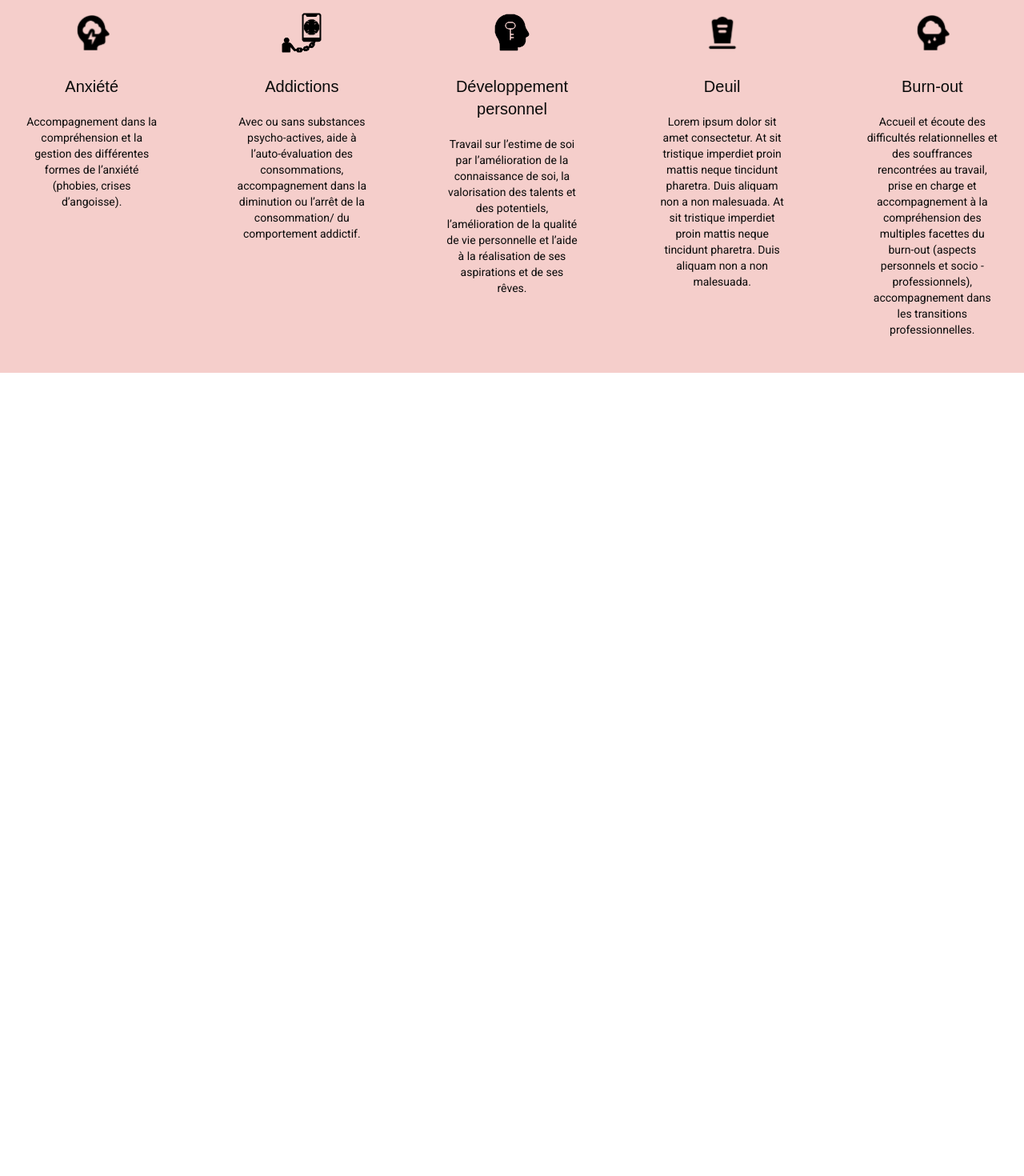
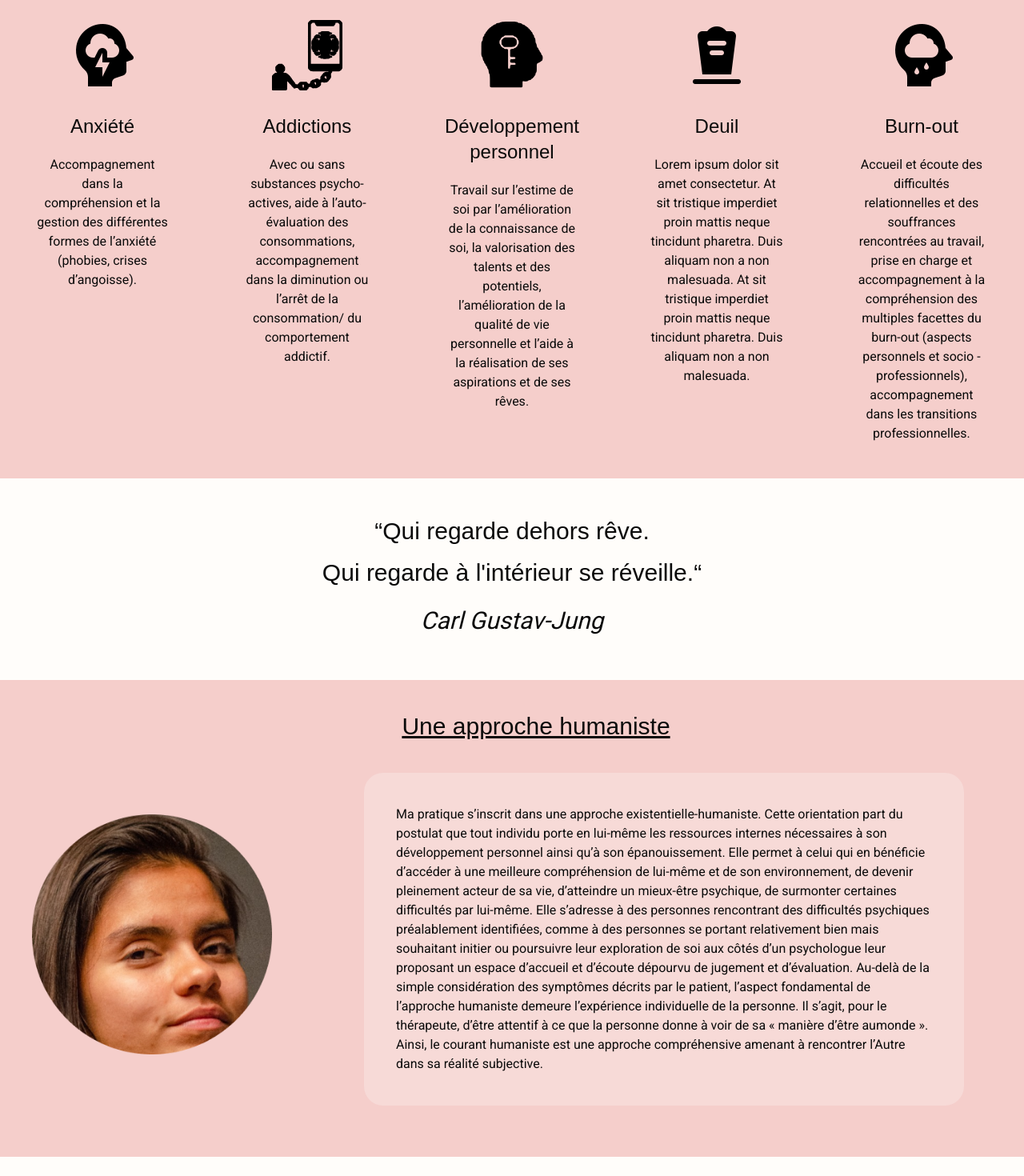
Before and after one commit to GuillaumeCeccoli/site-delphine, a Next.js app: page / in a window 1280 px wide. Shown: the part 720-2190 px from the top of the page at 80% size. Before the commit the page ends 1186 px from the top, so only its background shows below. Built offline with nearby package versions, Linux system fonts and the light colour scheme; a web font is replaced by a local one.

Commit message:
Ajout citations + la section approche

```diff
--- a/app/page.tsx
+++ b/app/page.tsx
@@ -1,6 +1,8 @@
 import Banner from "@/components/widgets/banner";
 import Header from "@/components/widgets/header";
 import Activities from "@/components/widgets/activities";
+import Citation from "@/components/widgets/citation";
+import Approach from "@/components/widgets/approche";
 
 export default function Home() {
   return (
@@ -8,6 +10,9 @@ export default function Home() {
       <Header />
       <Banner />
       <Activities />
+      <Citation />
+      <Approach />
+      <Citation />
     </main>
   );
 }
--- /dev/null
+++ b/components/widgets/actionsData.tsx
@@ -0,0 +1,44 @@
+export type Actions = {
+  icon: string;
+  title: string;
+  description: string;
+  id: string;
+};
+
+export const actions: Actions[] = [
+  {
+    id: "001",
+    icon: "/icons/Anxiety.svg",
+    title: "Anxiété",
+    description:
+      "Accompagnement dans la compréhension et la gestion des différentes formes de l’anxiété (phobies, crises d’angoisse).",
+  },
+  {
+    id: "002",
+    icon: "/icons/Addiction.svg",
+    title: "Addictions",
+    description:
+      "Avec ou sans substances psycho-actives, aide à l’auto-évaluation des consommations, accompagnement dans la diminution ou l’arrêt de la consommation/ du comportement addictif.",
+  },
+  {
+    id: "003",
+    icon: "/icons/Therapy.svg",
+    title: "Développement personnel",
+    description:
+      "Travail sur l’estime de soi par l’amélioration de la connaissance de soi, la valorisation des talents et des potentiels, l’amélioration de la qualité de vie personnelle et l’aide à la réalisation de ses aspirations et de ses rêves.",
+  },
+  {
+    id: "004",
+    icon: "/icons/Cemetery.svg",
+    title: "Deuil",
+    description:
+      "Lorem ipsum dolor sit amet consectetur. At sit tristique imperdiet proin mattis neque tincidunt pharetra. Duis aliquam non a non malesuada. At sit tristique imperdiet proin mattis neque tincidunt pharetra. Duis aliquam non a non malesuada.",
+  },
+  {
+    id: "005",
+    icon: "/icons/Depression.svg",
+    title: "Burn-out",
+    description:
+      "Accueil et écoute des difficultés relationnelles et des souffrances rencontrées au travail, prise en charge et accompagnement à la compréhension des multiples facettes du burn-out (aspects personnels et socio -professionnels), accompagnement dans les transitions professionnelles.",
+  },
+];
--- a/components/widgets/activities.tsx
+++ b/components/widgets/activities.tsx
@@ -1,71 +1,33 @@
 import React from "react";
-import { Card, CardContent, CardTitle } from "../ui/card";
+import { Card, CardContent } from "../ui/card";
 import Image from "next/image";
-
-type Actions = {
-  icon: string;
-  title: string;
-  description: string;
-};
-
-const actions: Actions[] = [
-  {
-    icon: "/icons/Anxiety.svg",
-    title: "Anxiété",
-    description:
-      "Accompagnement dans la compréhension et la gestion des différentes formes de l’anxiété (phobies, crises d’angoisse).",
-  },
-  {
-    icon: "/icons/Addiction.svg",
-    title: "Addictions",
-    description:
-      "Avec ou sans substances psycho-actives, aide à l’auto-évaluation des consommations, accompagnement dans la diminution ou l’arrêt de la consommation/ du comportement addictif.",
-  },
-  {
-    icon: "/icons/Therapy.svg",
-    title: "Développement personnel",
-    description:
-      "Travail sur l’estime de soi par l’amélioration de la connaissance de soi, la valorisation des talents et des potentiels, l’amélioration de la qualité de vie personnelle et l’aide à la réalisation de ses aspirations et de ses rêves.",
-  },
-  {
-    icon: "/icons/Cemetery.svg",
-    title: "Deuil",
-    description:
-      "Lorem ipsum dolor sit amet consectetur. At sit tristique imperdiet proin mattis neque tincidunt pharetra. Duis aliquam non a non malesuada. At sit tristique imperdiet proin mattis neque tincidunt pharetra. Duis aliquam non a non malesuada.",
-  },
-  {
-    icon: "/icons/Depression.svg",
-    title: "Burn-out",
-    description:
-      "Accueil et écoute des difficultés relationnelles et des souffrances rencontrées au travail, prise en charge et accompagnement à la compréhension des multiples facettes du burn-out (aspects personnels et socio -professionnels), accompagnement dans les transitions professionnelles.",
-  },
-];
+import { actions } from "./actionsData";
 
 export default function Activities() {
   return (
     <section className="backgroundPink">
       <div className="flex flex-col justify-center">
-        <h1 className="font-serif text-xl underline py-10 text-center">
+        <h1 className="font-serif text-xl underline py-10 text-center md:text-3xl">
           Mes champs d&apos; interventions
         </h1>
         <article className="flex flex-col items-center m-auto md:flex-row md:items-start md:justify-between md:flex-wrap">
-          {actions.map((action, index) => (
+          {actions.map((action, id) => (
             <Card
-              key={index}
-              className="bg-transparent py-5 border-none shadow-none w-2/3 md:w-2/5 xl:w-1/6 md:mx-2"
+              key={id}
+              className="bg-transparent py-5 border-none border-0 shadow-none w-4/5 md:w-5/12 xl:w-1/6 md:mx-2 xl:mx-auto"
             >
               <CardContent className="flex flex-col items-center">
                 <Image
                   src={action.icon}
                   alt={action.title}
-                  width={50}
-                  height={50}
+                  width={90}
+                  height={90}
                   className="py-2"
                 />
-                <h2 className="text-xl font-serif text-center py-5">
+                <h2 className="text-xl font-serif text-center py-5 md:text-2xl">
                   {action.title}
                 </h2>
-                <p className="text-sm font-sans text-center">
+                <p className="text-sm font-sans text-center md:text-base">
                   {action.description}
                 </p>
               </CardContent>
--- /dev/null
+++ b/components/widgets/approche.tsx
@@ -0,0 +1,54 @@
+import React from "react";
+import Image from "next/image";
+
+export default function Approach() {
+  return (
+    <section className="w-full relative backgroundPink flex flex-col items-center justify-center lg:flex-row lg:justify-between lg: m-auto overflow-hidden">
+      <div className="hidden lg:flex lg:flex-shrink-0 mx-10 xl:mt-10 2xl:ml-40">
+        <Image
+          src="/imgs/roundPhoto.png"
+          alt="Une photo"
+          width={300}
+          height={300}
+        />
+      </div>
+      <div className="flex flex-col items-center 2xl:items-start 2xl:mx-20">
+        <h2 className="underline font-serif text-xl my-10 lg:text-3xl xl:mr-80 2xl:ml-20">
+          Une approche humaniste
+        </h2>
+        <div className="w-4/5 mb-16 lg:w-4/5 xl:w-10/12 z-10 lg:bg-[#FAFAFA] lg:bg-opacity-25 lg:rounded-3xl">
+          <p className="font-sans xl:m-auto lg:p-10 2xl:text-xl">
+            Ma pratique s’inscrit dans une approche existentielle-humaniste.
+            Cette orientation part du postulat que tout individu porte en
+            lui-même les ressources internes nécessaires à son développement
+            personnel ainsi qu’à son épanouissement. Elle permet à celui qui en
+            bénéficie d’accéder à une meilleure compréhension de lui-même et de
+            son environnement, de devenir pleinement acteur de sa vie,
+            d’atteindre un mieux-être psychique, de surmonter certaines
+            difficultés par lui-même. Elle s’adresse à des personnes rencontrant
+            des difficultés psychiques préalablement identifiées, comme à des
+            personnes se portant relativement bien mais souhaitant initier ou
+            poursuivre leur exploration de soi aux côtés d’un psychologue leur
+            proposant un espace d’accueil et d’écoute dépourvu de jugement et
+            d’évaluation. Au-delà de la simple considération des symptômes
+            décrits par le patient, l’aspect fondamental de l’approche humaniste
+            demeure l’expérience individuelle de la personne. Il s’agit, pour le
+            thérapeute, d’être attentif à ce que la personne donne à voir de sa
+            « manière d’être aumonde ». Ainsi, le courant humaniste est une
+            approche compréhensive amenant à rencontrer l’Autre dans sa réalité
+            subjective.
+          </p>
+        </div>
+      </div>
+      <div className="hidden 2xl:block">
+        <Image
+          src="/icons/Arbre.svg"
+          alt="Un arbre"
+          width={380}
+          height={436}
+          className="2xl:absolute xl:bottom-0 2xl:right-40"
+        />
+      </div>
+    </section>
+  );
+}
--- /dev/null
+++ b/components/widgets/citation.tsx
@@ -0,0 +1,15 @@
+import React from "react";
+
+export default function Citation() {
+  return (
+    <section className="backgroundLightGrey flex flex-col items-center justify-center text-center">
+      <div className="font-serif text-lg my-10 md:text-2xl lg:text-3xl">
+        <p className="py-2">&ldquo;Qui regarde dehors rêve.</p>
+        <p className="py-2">
+          Qui regarde à l&apos;intérieur se réveille.&ldquo;
+        </p>
+        <p className="italic font-sans py-4">Carl Gustav-Jung</p>
+      </div>
+    </section>
+  );
+}
```
Also changed, not shown: public/imgs/roundPhoto.png (added).
